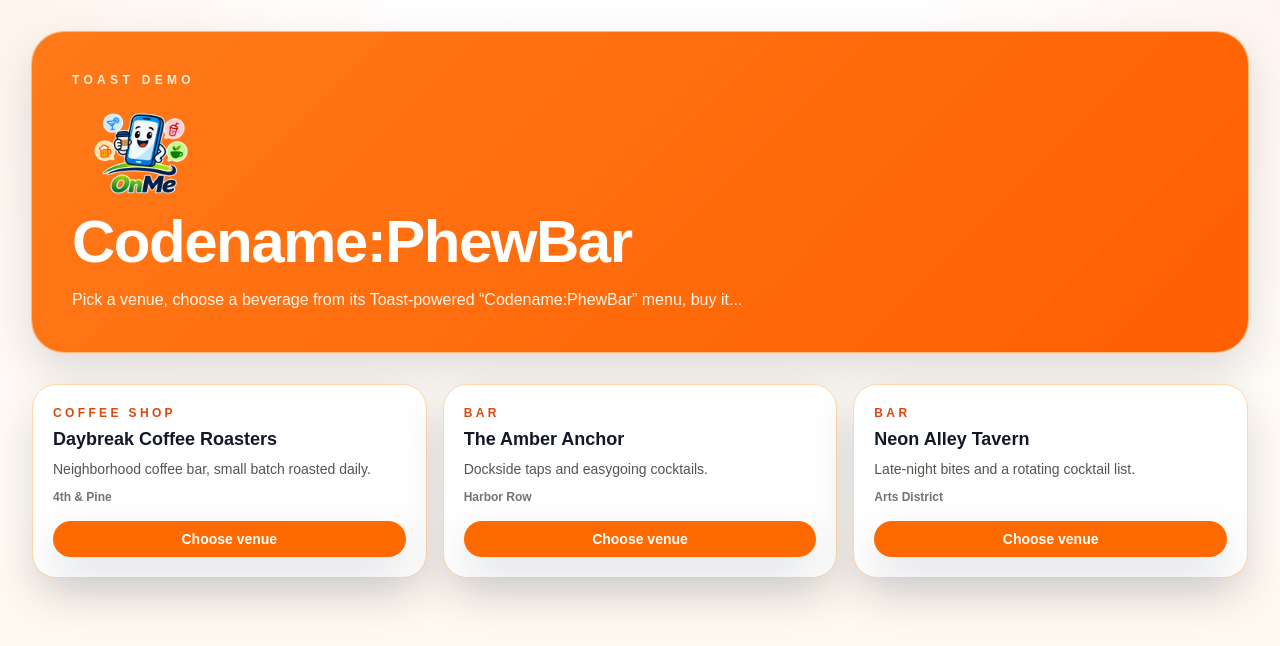
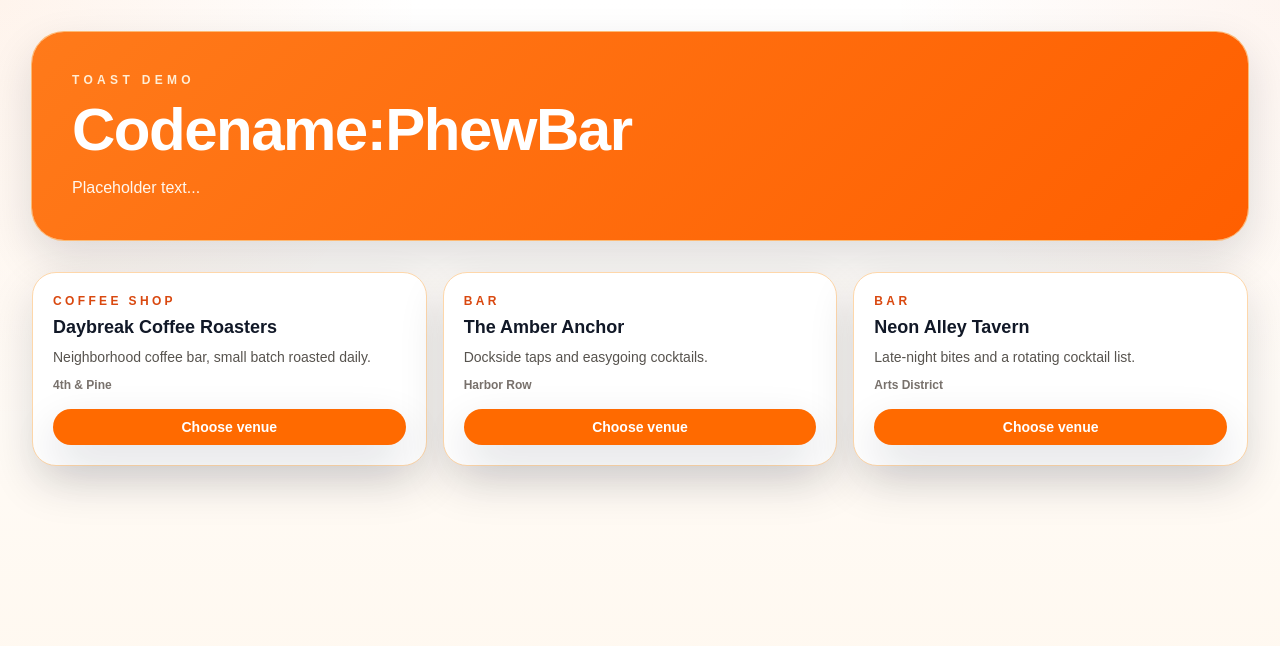
Before and after one commit to ifyouhadanegg/Toaster, a Next.js app: page / in a window 1280 px wide. Shown: the top 646 px of the page. Built offline with nearby package versions, Linux system fonts and the light colour scheme.

Commit message:
Remove logo from rendered pages

```diff
--- a/app/page.tsx
+++ b/app/page.tsx
@@ -1,6 +1,5 @@
 "use client";
 
-import Image from 'next/image';
 import { useEffect, useState } from 'react';
 import { VenueList } from '@/components/venue/VenueList';
 import { MenuGroups } from '@/components/menu/MenuGroups';
@@ -145,10 +144,9 @@
     <main className="mx-auto min-h-screen max-w-7xl px-4 py-8 sm:px-6 lg:px-8">
       <div className="overflow-hidden rounded-[2rem] bg-[linear-gradient(135deg,#ff7a1a_0%,#ff5f00_100%)] px-6 py-8 text-white shadow-panel ring-1 ring-orange-300 sm:px-10 sm:py-10">
         <p className="text-xs font-bold uppercase tracking-[0.36em] text-orange-100">Toast Demo</p>
-        <Image src="/onme-logo.png" alt="On Me" width={1536} height={1024} className="mt-4 h-20 w-auto object-contain object-left sm:h-24" priority />
         <h1 className="mt-3 max-w-2xl text-4xl font-black tracking-tight text-white sm:text-6xl">Codename:PhewBar</h1>
         <p className="mt-4 max-w-2xl text-sm leading-7 text-orange-50 sm:text-base">
-          Pick a venue, choose a beverage from its Toast-powered &ldquo;Codename:PhewBar&rdquo; menu, buy it...
+          Placeholder text...
         </p>
       </div>
 
--- a/app/redeem/[token]/page.tsx
+++ b/app/redeem/[token]/page.tsx
@@ -1,5 +1,3 @@
-import Image from 'next/image';
-
 export default async function RedeemPage({
   params,
   searchParams
@@ -13,7 +11,6 @@
   return (
     <main className="flex min-h-screen items-center justify-center px-6 py-12">
       <div className="w-full max-w-xl rounded-[2rem] bg-white p-8 text-center shadow-panel ring-1 ring-orange-100 sm:p-12">
-        <Image src="/onme-logo.png" alt="On Me" width={180} height={64} className="mx-auto h-14 w-auto object-contain" priority />
         <p className="text-xs font-bold uppercase tracking-[0.36em] text-orange-600">Codename:PhewBar</p>
         <h1 className="mt-4 text-3xl font-black tracking-tight text-ink sm:text-4xl">
           Thanks for testing the Toast experience on Codename:PhewBar
```
Also changed, not shown: public/onme-logo.png (deleted).
